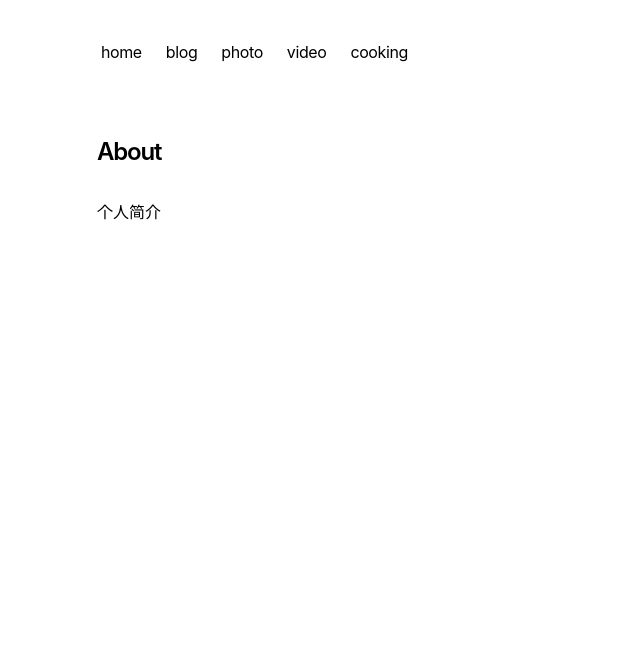
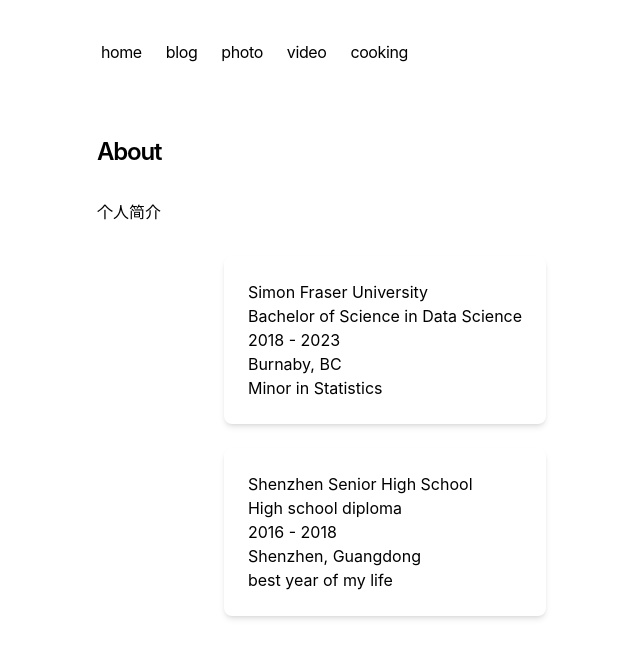
Before and after one commit to xya89/myPersonalWebsite, a Next.js app: page / in a window 1280 px wide. Shown: the top 658 px of the page, without its empty margins (255-895 px from the left). Built offline with nearby package versions, Linux system fonts and the light colour scheme.

Commit message:
Add bones for education information

```diff
--- a/app/components/education.tsx
+++ b/app/components/education.tsx
@@ -0,0 +1,53 @@
+export function Education() {
+
+    const educationData = [
+        {
+            school: 'Simon Fraser University',
+            title: 'Bachelor of Science in Data Science',
+            year: '2018 - 2023',
+            location: 'Burnaby, BC',
+            summary: 'Minor in Statistics',
+            image: '',
+        },
+        {
+            school: 'Shenzhen Senior High School',
+            title: 'High school diploma',
+            year: '2016 - 2018',
+            location: 'Shenzhen, Guangdong',
+            summary: 'best year of my life',
+            image: null,
+        },
+    ];
+
+
+    return (
+        <section className='flex justify-center'>
+            <div className="containter lg mx-auto space-y-6">
+                {educationData.map((edu, index) => (
+                    // Card view for each education experience
+                    <div key={index} className="bg-white dark:bg-neutral-800 rounded-lg shadow-md break-all">
+                        {/* Image of the school */}
+                        {edu.image && (
+                            <img src={edu.image} alt={edu.school} className="w-1/4 h-auto object-cover" />
+                        )}
+                        {/* School Info */}
+                        <div className={`p-6 ${edu.image ? 'w-3/4' : 'w-full'}`}>
+                            {/* School Name */}
+                            <h1>{edu.school}</h1>
+                            {/* Education Achievment */}
+                            <p>{edu.title}</p>
+                            {/* time and location */}
+                            <div>
+                                <p>{edu.year}</p>
+                                <p>{edu.location}</p>
+                            </div>
+                            {/* Summary */}
+                            <p>{edu.summary}</p>
+                        </div>
+
+                    </div>
+                ))}
+            </div>
+        </section >
+    )
+}
--- a/app/page.tsx
+++ b/app/page.tsx
@@ -1,4 +1,5 @@
 import { BlogPosts } from 'app/components/posts'
+import { Education } from './components/education'
 
 export default function Page() {
   return (
@@ -14,6 +15,7 @@
       </div>
       <div className='my-8'>
         {/* Education */}
+        <Education />
       </div>
       <div className='my-8'>
         {/* Experience */}
```
